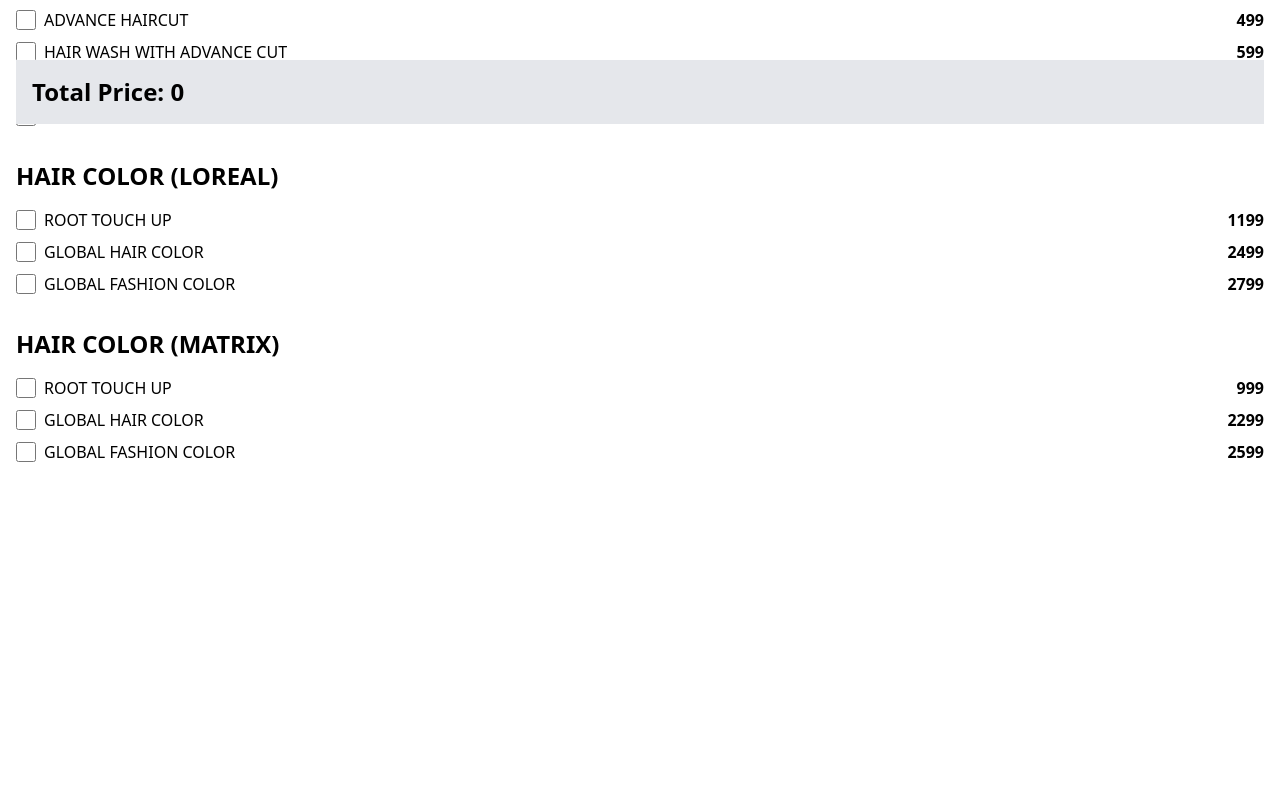
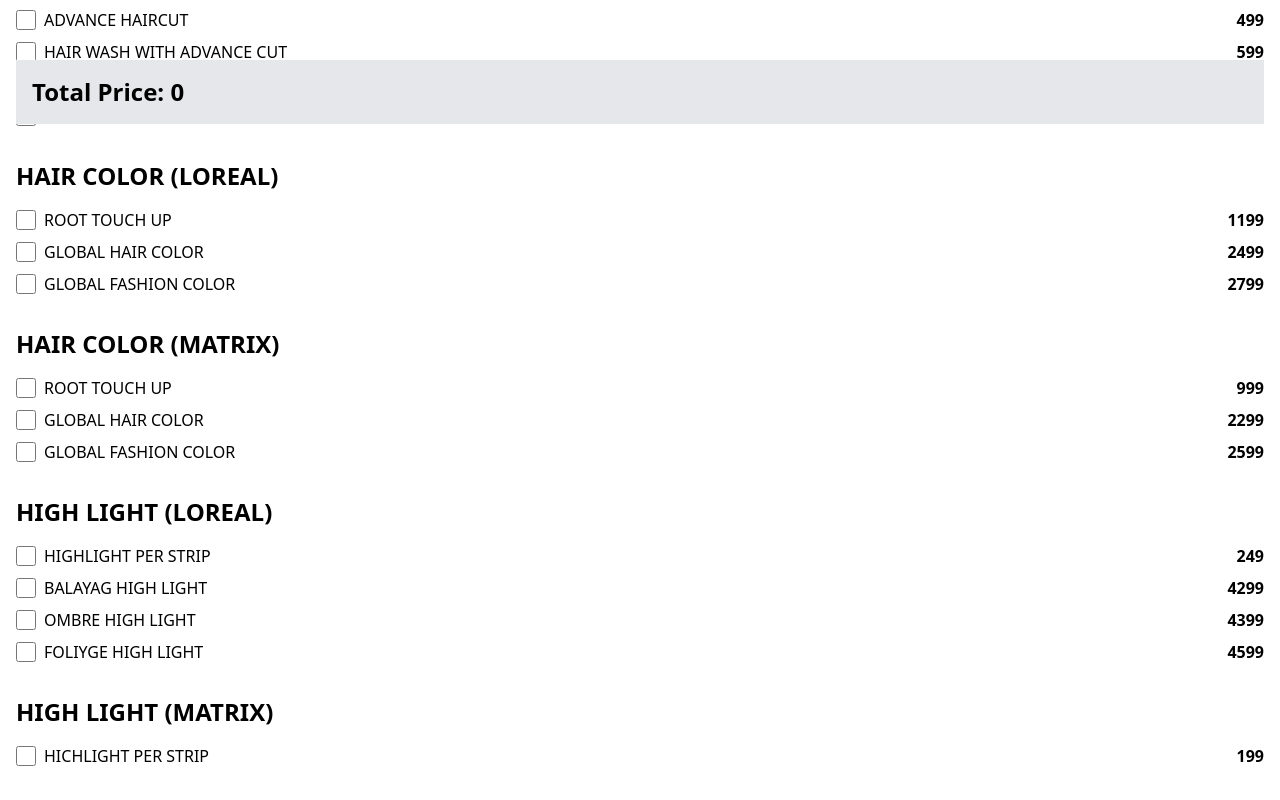
Before and after one commit to nayan9229/cabello, a React (Vite) app: page / in a window 1280 px wide. Shown: the part 676-1476 px from the top of the page. Before the commit the page ends 1268 px from the top, so only its background shows below. Built offline with nearby package versions, Linux system fonts and the light colour scheme.

Commit message:
Adding new products

```diff
--- a/src/Hero.jsx
+++ b/src/Hero.jsx
@@ -3,8 +3,8 @@ import React from 'react';
 const Hero = () => {
   // Array of random background image URLs
   const backgroundImageUrls = [
-    // 'https://plus.unsplash.com/premium_photo-1677616799686-783676b17682?ixlib=rb-4.0.3&ixid=M3wxMjA3fDB8MHxwaG90by1wYWdlfHx8fGVufDB8fHx8fA%3D%3D&auto=format&fit=crop&w=2370&q=80',
-    'https://images.unsplash.com/photo-1600948836101-f9ffda59d250?ixlib=rb-4.0.3&ixid=M3wxMjA3fDB8MHxwaG90by1wYWdlfHx8fGVufDB8fHx8fA%3D%3D&auto=format&fit=crop&w=2336&q=80',
+    'https://plus.unsplash.com/premium_photo-1677616799686-783676b17682?ixlib=rb-4.0.3&ixid=M3wxMjA3fDB8MHxwaG90by1wYWdlfHx8fGVufDB8fHx8fA%3D%3D&auto=format&fit=crop&w=2370&q=80',
+    // 'https://images.unsplash.com/photo-1600948836101-f9ffda59d250?ixlib=rb-4.0.3&ixid=M3wxMjA3fDB8MHxwaG90by1wYWdlfHx8fGVufDB8fHx8fA%3D%3D&auto=format&fit=crop&w=2336&q=80',
     // 'https://plus.unsplash.com/premium_photo-1677616799686-783676b17682?ixlib=rb-4.0.3&ixid=M3wxMjA3fDB8MHxwaG90by1wYWdlfHx8fGVufDB8fHx8fA%3D%3D&auto=format&fit=crop&w=2370&q=80',
     // Add more image URLs here
   ];
--- a/src/ServiceList.jsx
+++ b/src/ServiceList.jsx
@@ -16,6 +16,11 @@ const services = [
   { id: 13, name: 'ROOT TOUCH UP', price: 999, group: 'HAIR COLOR (MATRIX)' },
   { id: 14, name: 'GLOBAL HAIR COLOR', price: 2299, group: 'HAIR COLOR (MATRIX)' },
   { id: 15, name: 'GLOBAL FASHION COLOR', price: 2599, group: 'HAIR COLOR (MATRIX)' },
+  { id: 16, name: 'HIGHLIGHT PER STRIP', price: 249, group: 'HIGH LIGHT (LOREAL)' },
+  { id: 17, name: 'BALAYAG HIGH LIGHT', price: 4299, group: 'HIGH LIGHT (LOREAL)' },
+  { id: 18, name: 'OMBRE  HIGH LIGHT', price: 4399, group: 'HIGH LIGHT (LOREAL)' },
+  { id: 18, name: 'FOLIYGE  HIGH LIGHT', price: 4599, group: 'HIGH LIGHT (LOREAL)' },
+  { id: 19, name: 'HICHLIGHT PER STRIP', price: 199, group: 'HIGH LIGHT (MATRIX)' },
   // Add more services here
 ];
 
```
